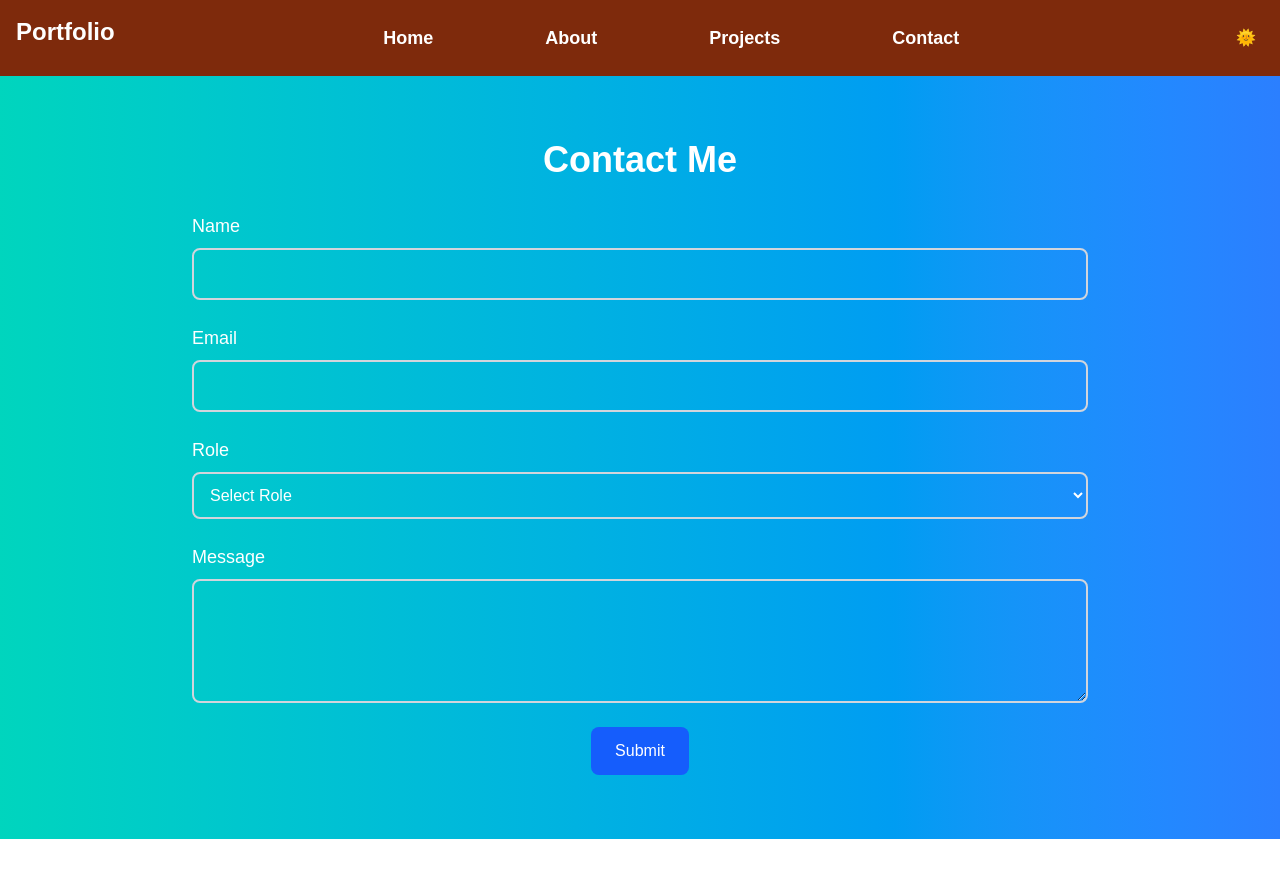
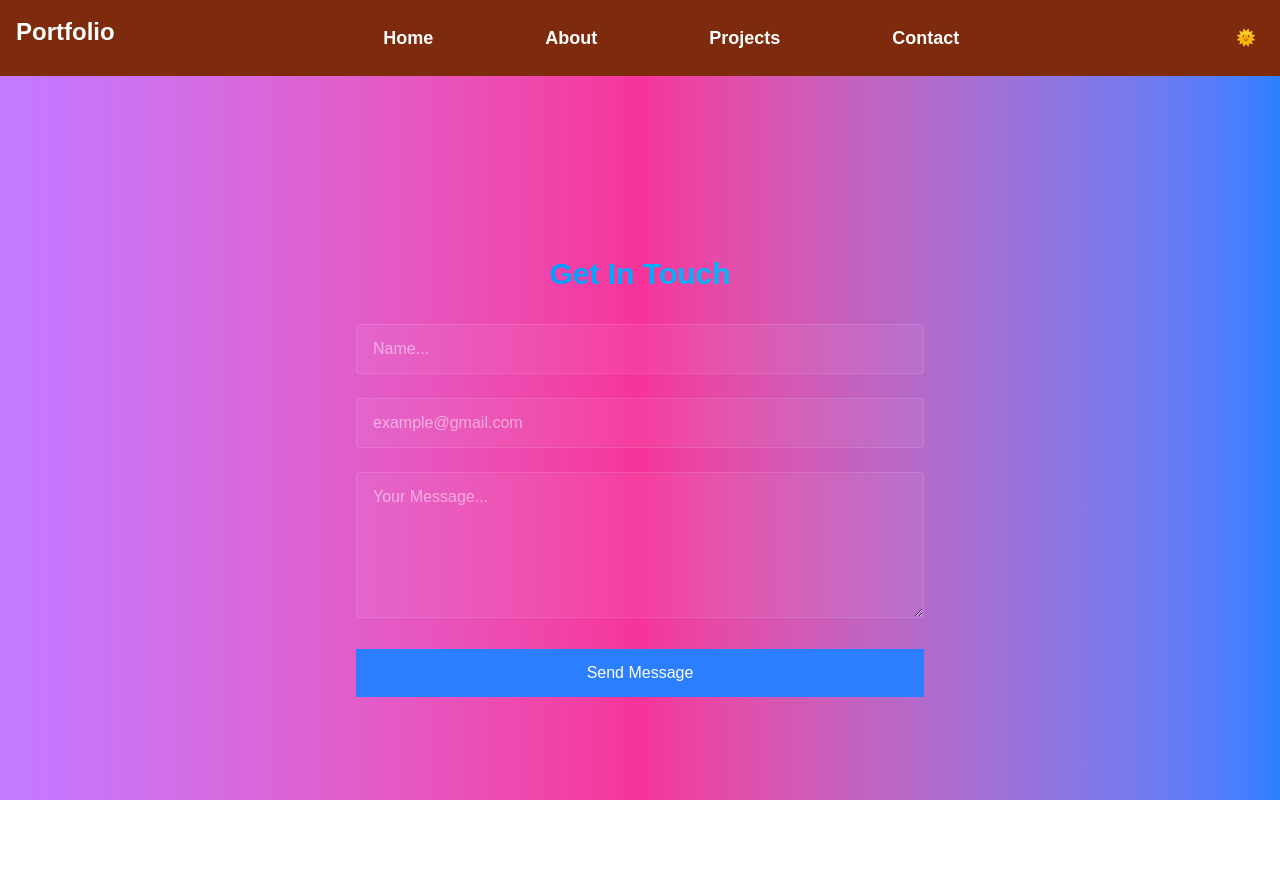
Before and after one commit to Ashish-Kumar-git-design/MyPortfolioProject, a React (Vite) app: page /contact in a window 1280 px wide. Before the commit the page ends 839 px from the top, so only its background shows below. Built offline with nearby package versions, Linux system fonts and the light colour scheme.

Commit message:
second commit

```diff
--- a/package.json
+++ b/package.json
@@ -10,7 +10,9 @@
     "preview": "vite preview"
   },
   "dependencies": {
+    "@emailjs/browser": "^4.4.1",
     "@tailwindcss/vite": "^4.1.3",
+    "framer-motion": "^12.6.3",
     "react": "^19.0.0",
     "react-dom": "^19.0.0",
     "react-router-dom": "^7.5.0",
--- a/src/Pages/Contact.jsx
+++ b/src/Pages/Contact.jsx
@@ -1,182 +1,84 @@
-// import React from "react";
-
-// const Contact = () => {
-//   return <div>Contact</div>;
-// };
-
-// export default Contact;
 import React, { useState } from "react";
 
-// Function to handle form submission
+import emailjs from "@emailjs/browser";
+
 const Contact = () => {
   const [formData, setFormData] = useState({
     name: "",
     email: "",
-    role: "",
     message: "",
   });
-
-  const [errors, setErrors] = useState({});
-  const [showErrorPopup, setShowErrorPopup] = useState(false);
-
-  const handleChange = (e) => {
-    const { name, value } = e.target;
-    setFormData((prevData) => ({ ...prevData, [name]: value }));
-  };
-
-  const validateForm = () => {
-    const newErrors = {};
-    if (!formData.name) newErrors.name = "Name is required";
-    if (!formData.email) newErrors.email = "Email is required";
-    if (!/\S+@\S+\.\S+/.test(formData.email))
-      newErrors.email = "Email is invalid";
-    if (!formData.role) newErrors.role = "Role is required";
-    if (!formData.message) newErrors.message = "Message is required";
-    return newErrors;
-  };
-
+  const SERVICE_ID = "service_m395a6a";
+  const TEMPLATE_ID = "template_hln1c51";
+  const PUBLIC_KEY = "5ri7RkCncY7HyU98L";
   const handleSubmit = (e) => {
     e.preventDefault();
-    const validationErrors = validateForm();
-    setErrors(validationErrors);
-    if (Object.keys(validationErrors).length === 0) {
-      // Proceed with form submission (e.g., send form data to API or email)
-      alert("Form Submitted Successfully!");
-      setFormData({
-        name: "",
-        email: "",
-        role: "",
-        message: "",
-      });
-    } else {
-      setShowErrorPopup(true);
-    }
+    emailjs
+      .sendForm(SERVICE_ID, TEMPLATE_ID, e.target, PUBLIC_KEY)
+      .then((result) => {
+        alert("Message Sent!");
+        setFormData({ name: "", email: "", message: "" });
+      })
+      .catch(() => alert("Oops! Something went wrong. Please try again."));
   };
-
   return (
     <section
       id="contact"
-      className="py-16 px-6 bg-gradient-to-r from-teal-400 to-blue-500 text-white"
+      className="min-h-screen flex items-center justify-center py-20"
     >
-      <div className="max-w-4xl mx-auto">
-        <h2 className="text-4xl font-bold text-center mb-8">Contact Me</h2>
-
-        {/* Error Popup */}
-        {showErrorPopup && (
-          <div className="fixed inset-0 bg-black bg-opacity-50 flex justify-center items-center z-50">
-            <div className="bg-red-600 text-white p-6 rounded-lg shadow-lg w-96">
-              <h3 className="text-2xl font-semibold mb-4">Form Error</h3>
-              <ul>
-                {Object.values(errors).map((error, index) => (
-                  <li key={index} className="text-sm mb-2">
-                    {error}
-                  </li>
-                ))}
-              </ul>
-              <button
-                onClick={() => setShowErrorPopup(false)}
-                className="mt-4 py-2 px-4 bg-red-700 rounded-lg hover:bg-red-800 transition-all duration-300"
-              >
-                Close
-              </button>
-            </div>
-          </div>
-        )}
-
-        <form onSubmit={handleSubmit} className="space-y-6">
-          {/* Name Field */}
-          <div className="flex flex-col">
-            <label htmlFor="name" className="text-lg font-medium">
-              Name
-            </label>
+      <div className="px-4 w-150">
+        <h2 className="text-3xl font-bold mb-8 bg-gradient-to-r from-blue-500 to-cyan-400 bg-clip-text text-transparent text-center">
+          Get In Touch
+        </h2>
+        <form className="space-y-6" onSubmit={handleSubmit}>
+          <div className="relative">
             <input
               type="text"
               id="name"
-              name="name"
+              name="text-name"
               value={formData.name}
-              onChange={handleChange}
-              className="mt-2 p-3 rounded-lg border-2 border-gray-300 focus:border-blue-500 outline-none transition-all duration-300 focus:ring-2 focus:ring-blue-300"
-            />
-            {errors.name && (
-              <p className="text-red-500 text-sm">{errors.name}</p>
-            )}
+              required
+              className="w-full bg-white/5 border border-white/10 rounded px-4 py-3 text-white transition focus:outline-none focus:border-blue-500 focus:bg-blue-500/5"
+              placeholder="Name..."
+              onChange={(e) =>
+                setFormData({ ...formData, name: e.target.value })
+              }
+            ></input>
           </div>
-
-          {/* Email Field */}
-          <div className="flex flex-col">
-            <label htmlFor="email" className="text-lg font-medium">
-              Email
-            </label>
+          <div className="relative">
             <input
               type="email"
+              name="email"
               id="email"
-              name="email"
               value={formData.email}
-              onChange={handleChange}
-              className="mt-2 p-3 rounded-lg border-2 border-gray-300 focus:border-blue-500 outline-none transition-all duration-300 focus:ring-2 focus:ring-blue-300"
-            />
-            {errors.email && (
-              <p className="text-red-500 text-sm">{errors.email}</p>
-            )}
+              required
+              className="w-full bg-white/5 border border-white/10 rounded px-4 py-3 text-white transition focus:outline-none focus:border-blue-500 focus:bg-blue-500/5"
+              placeholder="example@gmail.com"
+              onChange={(e) =>
+                setFormData({ ...formData, email: e.target.value })
+              }
+            ></input>
           </div>
-
-          {/* Role Dropdown */}
-          <div className="flex flex-col">
-            <label htmlFor="role" className="text-lg font-medium">
-              Role
-            </label>
-            <select
-              id="role"
-              name="role"
-              value={formData.role}
-              onChange={handleChange}
-              className="mt-2 p-3  rounded-lg border-2 border-gray-300 focus:border-blue-500 outline-none transition-all duration-300 focus:ring-2 focus:ring-blue-300"
-            >
-              <option value="" className="text-white">
-                Select Role
-              </option>
-              <option value="student" className="text-black">
-                Student
-              </option>
-              <option value="teacher" className="text-black">
-                Teacher
-              </option>
-              <option value="hr" className="text-black">
-                HR
-              </option>
-            </select>
-            {errors.role && (
-              <p className="text-red-500 text-sm">{errors.role}</p>
-            )}
-          </div>
-
-          {/* Message Field */}
-          <div className="flex flex-col">
-            <label htmlFor="message" className="text-lg font-medium">
-              Message
-            </label>
+          <div className="relative">
             <textarea
               id="message"
               name="message"
               value={formData.message}
-              onChange={handleChange}
-              rows="4"
-              className="mt-2 p-3 rounded-lg border-2 border-gray-300 focus:border-blue-500 outline-none transition-all duration-300 focus:ring-2 focus:ring-blue-300"
+              required
+              rows={5}
+              className="w-full bg-white/5 border border-white/10 rounded px-4 py-3 text-white transition focus:outline-none focus:border-blue-500 focus:bg-blue-500/5"
+              placeholder="Your Message..."
+              onChange={(e) =>
+                setFormData({ ...formData, message: e.target.value })
+              }
             ></textarea>
-            {errors.message && (
-              <p className="text-red-500 text-sm">{errors.message}</p>
-            )}
           </div>
-
-          {/* Submit Button */}
-          <div className="flex justify-center">
-            <button
-              type="submit"
-              className="py-3 px-6 bg-blue-600 text-white rounded-lg hover:bg-blue-700 transition-all duration-300"
-            >
-              Submit
-            </button>
-          </div>
+          <button
+            type="submit"
+            className="w-full bg-blue-500 text-white py-3 px-6 font-medium transition relative overflow-hidden hover:-translate-y-0.5 hover:shadow-[0_0_15px_rgba(59,130,2460.4)]"
+          >
+            Send Message
+          </button>
         </form>
       </div>
     </section>
--- a/src/Pages/Projects.jsx
+++ b/src/Pages/Projects.jsx
@@ -18,11 +18,11 @@ const projects = [
     codeLink: "#",
   },
   {
-    title: "Library Management",
+    title: "Counter App",
     description:
       "A web application for managing library books, members, and lending systems using React, MVC, and MSSQL.",
     technologies: ["React", "MVC", "JavaScript", "MSSQL"],
-    demoLink: "#",
+    demoLink: "../SomeTaskApp/Counter",
     codeLink: "#",
   },
   {
--- /dev/null
+++ b/src/SomeTaskApp/Counter.jsx
@@ -0,0 +1,48 @@
+import React, { useState } from "react";
+import { motion } from "framer-motion";
+
+export default function Counter() {
+  const [count, setCount] = useState(0);
+
+  const handleIncrease = () => setCount(count + 1);
+  const handleDecrease = () => setCount(count - 1);
+
+  return (
+    <div className="min-h-screen flex items-center justify-center bg-gradient-to-br from-purple-500 via-pink-500 to-red-500">
+      <motion.div
+        initial={{ scale: 0.8, opacity: 0 }}
+        animate={{ scale: 1, opacity: 1 }}
+        transition={{ duration: 0.5 }}
+        className="bg-white bg-opacity-10 backdrop-blur-md p-10 rounded-2xl shadow-2xl text-center"
+      >
+        <motion.h1
+          className="text-5xl font-bold text-white mb-6"
+          animate={{ y: [0, -10, 0] }}
+          transition={{ duration: 2, repeat: Infinity }}
+        >
+          Counter: {count}
+        </motion.h1>
+
+        <div className="flex gap-6 justify-center">
+          <motion.button
+            whileHover={{ scale: 1.1 }}
+            whileTap={{ scale: 0.9 }}
+            onClick={handleIncrease}
+            className="bg-gradient-to-r from-green-400 to-blue-500 text-white px-6 py-2 rounded-xl shadow-lg hover:shadow-2xl text-lg font-medium"
+          >
+            Increase
+          </motion.button>
+
+          <motion.button
+            whileHover={{ scale: 1.1 }}
+            whileTap={{ scale: 0.9 }}
+            onClick={handleDecrease}
+            className="bg-gradient-to-r from-red-400 to-pink-500 text-white px-6 py-2 rounded-xl shadow-lg hover:shadow-2xl text-lg font-medium"
+          >
+            Decrease
+          </motion.button>
+        </div>
+      </motion.div>
+    </div>
+  );
+}
```
Also changed, not shown: src/Pages/About.jsx (+0 -8 lines), src/Pages/Home.jsx (+0 -76 lines), 1 other file (tests, documents, lock files or other folders).
